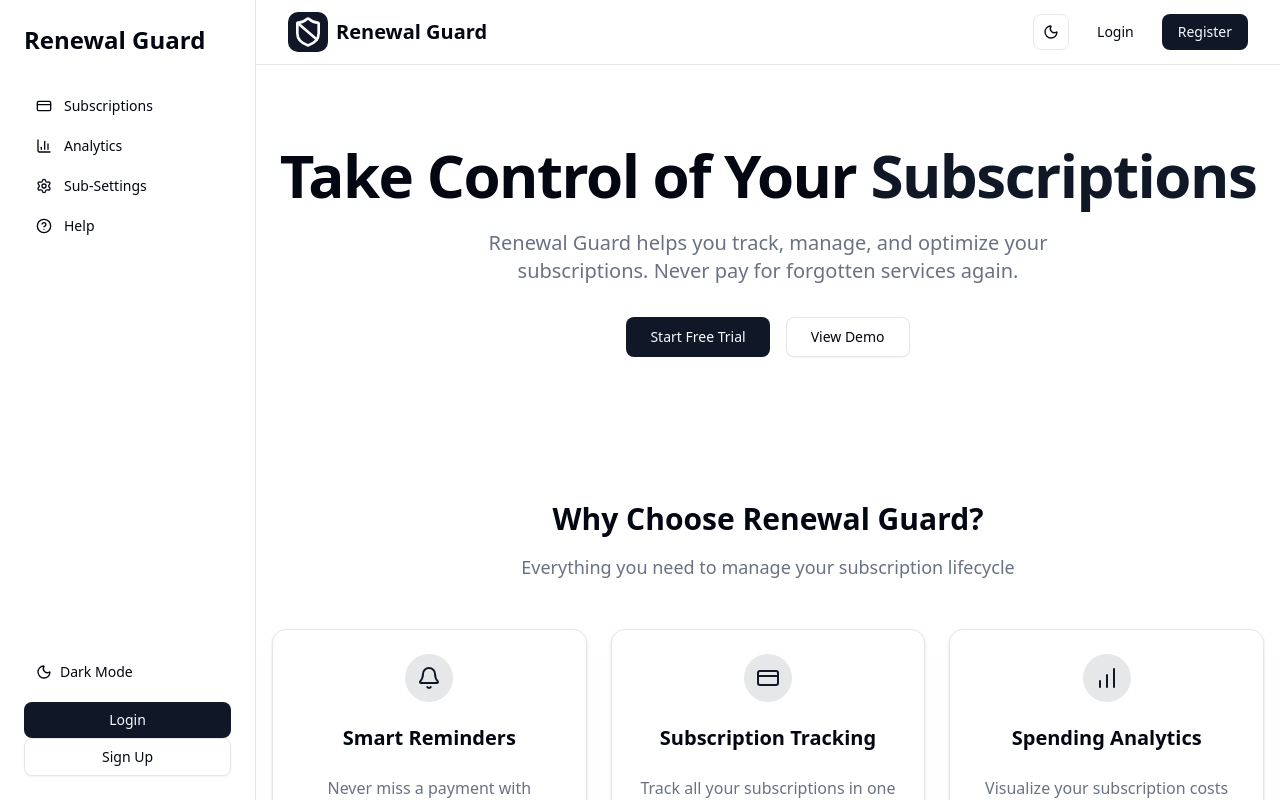
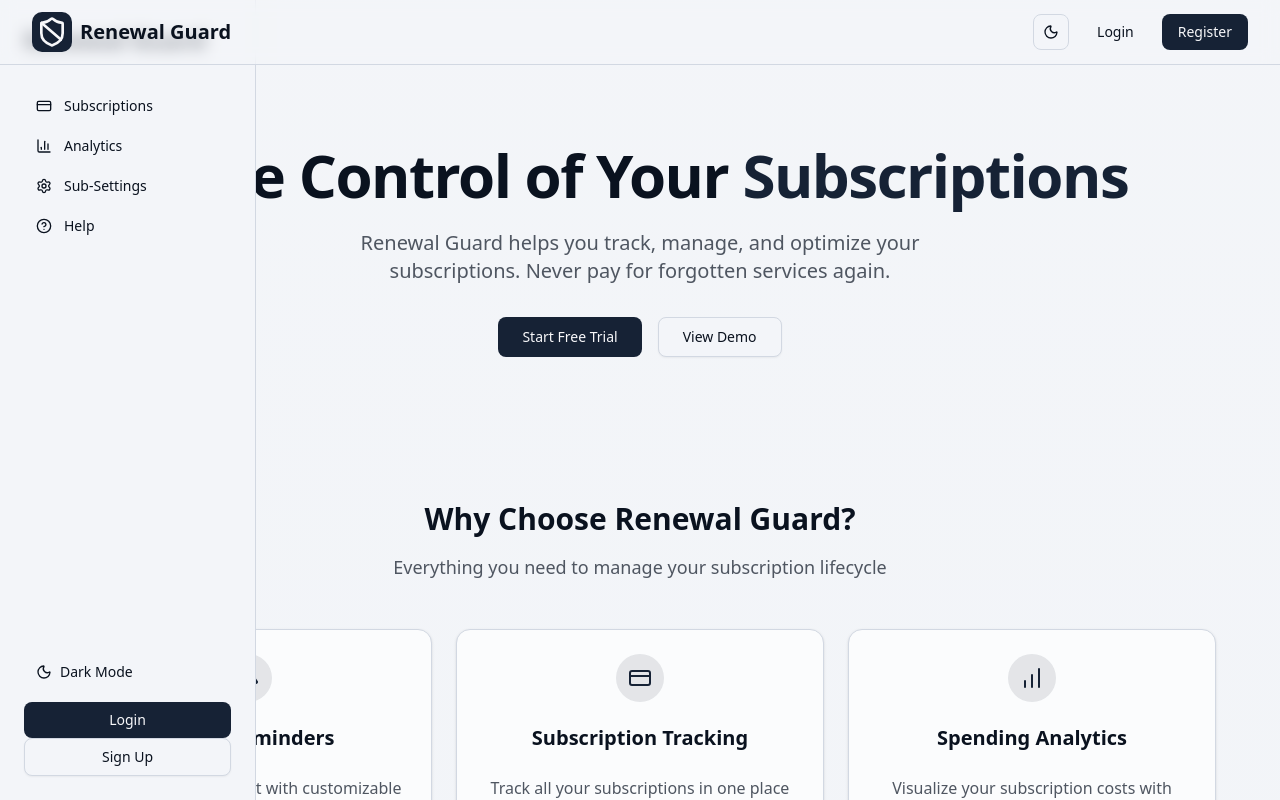
Before and after one commit to fidodo/renewal-guard, a Next.js app: page /learn-more in a window 1280 px wide. Shown: the top 800 px of the page. Built offline with nearby package versions, Linux system fonts and the light colour scheme.

Commit message:
fix: heropage fix

```diff
--- a/app/analytics/page.tsx
+++ b/app/analytics/page.tsx
@@ -7,6 +7,7 @@
 
 export default function AnalyticsPage() {
   return (
+    <main className="flex-1 ml-0 md:ml-32 lg:ml-64">
       <div className="min-h-screen bg-background flex flex-col">
         <LandingNavbar />
         <div className="flex flex-1">
@@ -23,5 +24,6 @@
         {/* Mobile Bottom Navigation */}
         <MobileBottomNav />
       </div>
+    </main>
   );
 }
--- a/app/dashboard/page.tsx
+++ b/app/dashboard/page.tsx
@@ -7,6 +7,7 @@
 
 export default function DashboardPage() {
   return (
+    <main className="flex-1 ml-0 md:ml-32 lg:ml-64">
       <div className="min-h-screen bg-background flex flex-col">
         <LandingNavbar />
 
@@ -25,5 +26,6 @@
         {/* Mobile Bottom Navigation */}
         <MobileBottomNav />
       </div>
+    </main>
   );
 }
--- a/app/globals.css
+++ b/app/globals.css
@@ -52,73 +52,74 @@
 
 :root {
   --radius: 0.625rem;
-  --background: oklch(1 0 0);
-  --foreground: oklch(0.13 0.028 261.692);
-  --card: oklch(1 0 0);
-  --card-foreground: oklch(0.13 0.028 261.692);
-  --popover: oklch(1 0 0);
-  --popover-foreground: oklch(0.13 0.028 261.692);
-  --primary: oklch(0.21 0.034 264.665);
-  --primary-foreground: oklch(0.985 0.002 247.839);
-  --secondary: oklch(0.967 0.003 264.542);
-  --secondary-foreground: oklch(0.21 0.034 264.665);
-  --muted: oklch(0.967 0.003 264.542);
-  --muted-foreground: oklch(0.551 0.027 264.364);
-  --accent: oklch(0.967 0.003 264.542);
-  --accent-foreground: oklch(0.21 0.034 264.665);
-  --destructive: oklch(0.577 0.245 27.325);
-  --border: oklch(0.928 0.006 264.531);
-  --input: oklch(0.928 0.006 264.531);
-  --ring: oklch(0.707 0.022 261.325);
-  --chart-1: oklch(0.646 0.222 41.116);
-  --chart-2: oklch(0.6 0.118 184.704);
-  --chart-3: oklch(0.398 0.07 227.392);
-  --chart-4: oklch(0.828 0.189 84.429);
-  --chart-5: oklch(0.769 0.188 70.08);
-  --sidebar: oklch(0.985 0.002 247.839);
-  --sidebar-foreground: oklch(0.13 0.028 261.692);
-  --sidebar-primary: oklch(0.21 0.034 264.665);
-  --sidebar-primary-foreground: oklch(0.985 0.002 247.839);
-  --sidebar-accent: oklch(0.967 0.003 264.542);
-  --sidebar-accent-foreground: oklch(0.21 0.034 264.665);
-  --sidebar-border: oklch(0.928 0.006 264.531);
-  --sidebar-ring: oklch(0.707 0.022 261.325);
+  /* Light theme - darker, more sophisticated */
+  --background: oklch(0.97 0.005 260); /* Softer off-white */
+  --foreground: oklch(0.18 0.03 260); /* Darker text for better contrast */
+  --card: oklch(0.99 0.002 260); /* Pure white cards for hierarchy */
+  --card-foreground: oklch(0.18 0.03 260);
+  --popover: oklch(0.99 0.002 260);
+  --popover-foreground: oklch(0.18 0.03 260);
+  --primary: oklch(0.25 0.04 260); /* Darker primary */
+  --primary-foreground: oklch(0.98 0.002 260);
+  --secondary: oklch(0.92 0.01 260); /* Darker secondary */
+  --secondary-foreground: oklch(0.25 0.04 260);
+  --muted: oklch(0.94 0.008 260); /* Darker muted backgrounds */
+  --muted-foreground: oklch(0.45 0.02 260); /* Better readability */
+  --accent: oklch(0.92 0.01 260);
+  --accent-foreground: oklch(0.25 0.04 260);
+  --destructive: oklch(0.58 0.22 25);
+  --border: oklch(0.88 0.015 260); /* More visible borders */
+  --input: oklch(0.88 0.015 260);
+  --ring: oklch(0.65 0.025 260); /* More prominent focus rings */
+  --chart-1: oklch(0.55 0.2 45);
+  --chart-2: oklch(0.55 0.12 180);
+  --chart-3: oklch(0.45 0.08 230);
+  --chart-4: oklch(0.75 0.18 85);
+  --chart-5: oklch(0.7 0.18 70);
+  --sidebar: oklch(0.96 0.006 260); /* Slightly darker sidebar */
+  --sidebar-foreground: oklch(0.18 0.03 260);
+  --sidebar-primary: oklch(0.25 0.04 260);
+  --sidebar-primary-foreground: oklch(0.98 0.002 260);
+  --sidebar-accent: oklch(0.92 0.01 260);
+  --sidebar-accent-foreground: oklch(0.25 0.04 260);
+  --sidebar-border: oklch(0.88 0.015 260);
+  --sidebar-ring: oklch(0.65 0.025 260);
 }
 
 .dark {
-  --background: oklch(0.13 0.028 261.692);
-  --foreground: oklch(0.985 0.002 247.839);
-  --card: oklch(0.21 0.034 264.665);
-  --card-foreground: oklch(0.985 0.002 247.839);
-  --popover: oklch(0.21 0.034 264.665);
-  --popover-foreground: oklch(0.985 0.002 247.839);
-  --primary: oklch(0.928 0.006 264.531);
-  --primary-foreground: oklch(0.21 0.034 264.665);
-  --secondary: oklch(0.278 0.033 256.848);
-  --secondary-foreground: oklch(0.985 0.002 247.839);
-  --muted: oklch(0.278 0.033 256.848);
-  --muted-foreground: oklch(0.707 0.022 261.325);
-  --accent: oklch(0.278 0.033 256.848);
-  --accent-foreground: oklch(0.985 0.002 247.839);
-  --destructive: oklch(0.704 0.191 22.216);
-  --border: oklch(1 0 0 / 10%);
-  --input: oklch(1 0 0 / 15%);
-  --ring: oklch(0.551 0.027 264.364);
-  --chart-1: oklch(0.488 0.243 264.376);
-  --chart-2: oklch(0.696 0.17 162.48);
-  --chart-3: oklch(0.769 0.188 70.08);
-  --chart-4: oklch(0.627 0.265 303.9);
-  --chart-5: oklch(0.645 0.246 16.439);
-  --sidebar: oklch(0.21 0.034 264.665);
-  --sidebar-foreground: oklch(0.985 0.002 247.839);
-  --sidebar-primary: oklch(0.488 0.243 264.376);
-  --sidebar-primary-foreground: oklch(0.985 0.002 247.839);
-  --sidebar-accent: oklch(0.278 0.033 256.848);
-  --sidebar-accent-foreground: oklch(0.985 0.002 247.839);
-  --sidebar-border: oklch(1 0 0 / 10%);
-  --sidebar-ring: oklch(0.551 0.027 264.364);
+  /* Dark theme - refined and balanced */
+  --background: oklch(0.12 0.025 260);
+  --foreground: oklch(0.98 0.002 260);
+  --card: oklch(0.16 0.03 260); /* Slightly lighter cards */
+  --card-foreground: oklch(0.98 0.002 260);
+  --popover: oklch(0.16 0.03 260);
+  --popover-foreground: oklch(0.98 0.002 260);
+  --primary: oklch(0.9 0.01 260); /* Softer primary */
+  --primary-foreground: oklch(0.16 0.03 260);
+  --secondary: oklch(0.2 0.025 260);
+  --secondary-foreground: oklch(0.98 0.002 260);
+  --muted: oklch(0.2 0.025 260);
+  --muted-foreground: oklch(0.75 0.02 260); /* Better readability */
+  --accent: oklch(0.2 0.025 260);
+  --accent-foreground: oklch(0.98 0.002 260);
+  --destructive: oklch(0.65 0.2 20);
+  --border: oklch(1 0 0 / 18%); /* More visible borders */
+  --input: oklch(1 0 0 / 20%);
+  --ring: oklch(0.6 0.025 260);
+  --chart-1: oklch(0.5 0.22 265);
+  --chart-2: oklch(0.65 0.16 165);
+  --chart-3: oklch(0.75 0.18 70);
+  --chart-4: oklch(0.6 0.25 305);
+  --chart-5: oklch(0.62 0.23 15);
+  --sidebar: oklch(0.16 0.03 260);
+  --sidebar-foreground: oklch(0.98 0.002 260);
+  --sidebar-primary: oklch(0.5 0.22 265);
+  --sidebar-primary-foreground: oklch(0.98 0.002 260);
+  --sidebar-accent: oklch(0.2 0.025 260);
+  --sidebar-accent-foreground: oklch(0.98 0.002 260);
+  --sidebar-border: oklch(1 0 0 / 18%);
+  --sidebar-ring: oklch(0.6 0.025 260);
 }
-
 @layer base {
   * {
     @apply border-border outline-ring/50;
--- a/app/page.tsx
+++ b/app/page.tsx
@@ -5,7 +5,9 @@
   return (
     <div className="min-h-screen bg-background">
       <LandingNavbar />
-      <main>
+      <main className="ml-0 ">
+        {" "}
+        {/* Override the margin here */}
         <HeroSection />
       </main>
     </div>
--- a/app/provider.tsx
+++ b/app/provider.tsx
@@ -7,12 +7,8 @@
 export default function Providers({ children }: { children: React.ReactNode }) {
   return (
     <Provider store={store}>
-      <ThemeInitializer />
-      <main className="flex-1 ml-0 md:ml-32 lg:ml-64">
-        {" "}
-        {/* Match sidebar width */}
-        {children}
-      </main>
+      <ThemeInitializer /> {/* Match sidebar width */}
+      {children}
     </Provider>
   );
 }
--- a/app/settings/page.tsx
+++ b/app/settings/page.tsx
@@ -259,6 +259,7 @@
   }
 
   return (
+    <main className="flex-1 ml-0 md:ml-32 lg:ml-64">
       <div className="min-h-screen bg-background flex flex-col">
         <LandingNavbar />
         <div className="flex flex-1">
@@ -380,7 +381,8 @@
                           const isDisabled =
                             !settings.smsReminders &&
                             !settings.emailNotifications;
-                        const isSelected = settings.reminderDays.includes(days);
+                          const isSelected =
+                            settings.reminderDays.includes(days);
 
                           return (
                             <Badge
@@ -527,5 +529,6 @@
         {/* Mobile Bottom Navigation */}
         <MobileBottomNav />
       </div>
+    </main>
   );
 }
```
Lines whose indentation alone changed are shown as unchanged.
